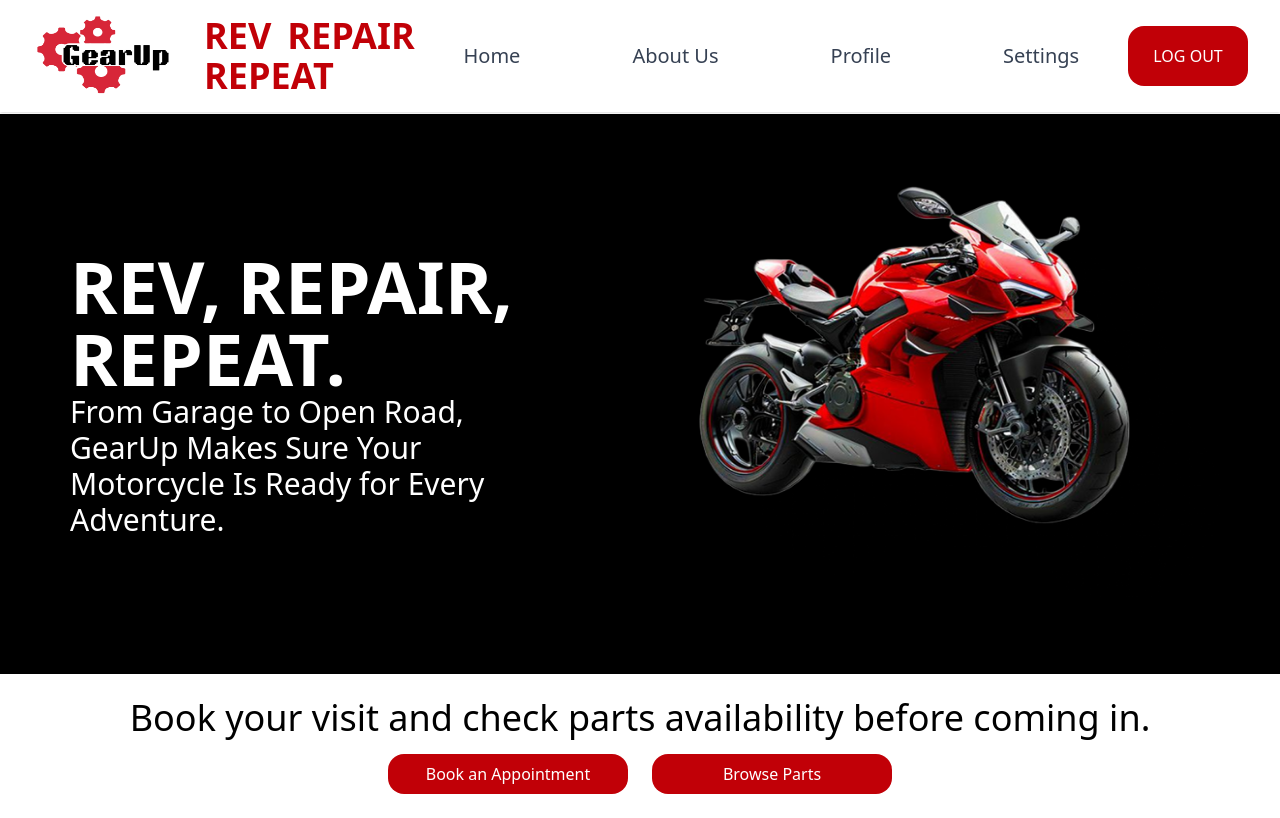
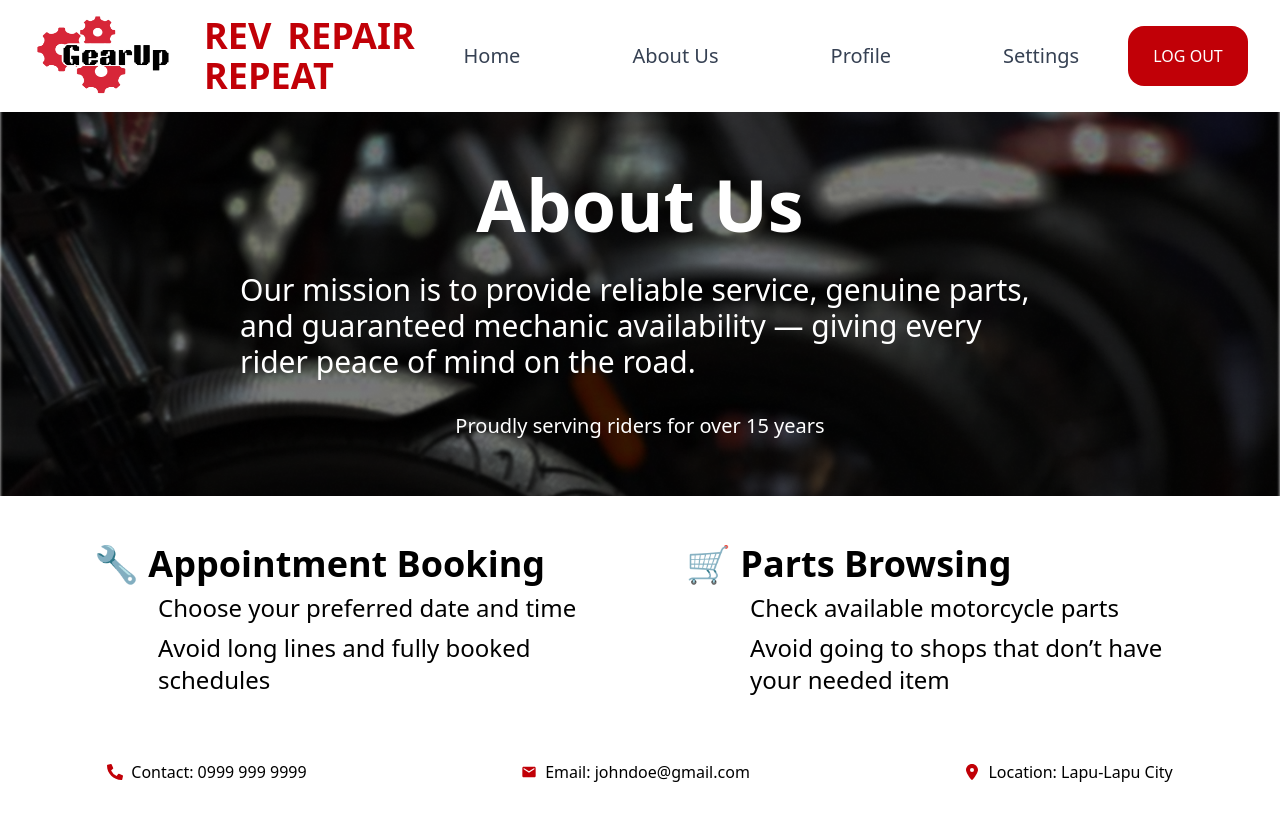
Before and after one commit to jellyayce/practice, a React (Vite) app in the folder my-project/: page / in a window 1280 px wide. Built offline with nearby package versions, Linux system fonts and the light colour scheme.

Commit message:
Added About Us Page

```diff
--- a/my-project/package.json
+++ b/my-project/package.json
@@ -13,6 +13,7 @@
     "@tailwindcss/vite": "^4.1.18",
     "react": "^19.2.0",
     "react-dom": "^19.2.0",
+    "react-icons": "^5.5.0",
     "tailwindcss": "^4.1.18"
   },
   "devDependencies": {
--- a/my-project/src/App.jsx
+++ b/my-project/src/App.jsx
@@ -1,12 +1,13 @@
 import { useState } from 'react'
 import Dashboard from './components/Dashboard'
+import AboutUs from './components/AboutUs'
 
 function App() {
   const [count, setCount] = useState(0)
 
   return (
     <>
-      <Dashboard></Dashboard>
+      <AboutUs></AboutUs>
     </>
   )
 }
--- /dev/null
+++ b/my-project/src/components/AboutUs.jsx
@@ -0,0 +1,47 @@
+import React from 'react'
+import Navbar from './Navbar'
+import { FaPhoneAlt } from "react-icons/fa";
+import { MdEmail } from "react-icons/md";
+import { FaLocationDot } from "react-icons/fa6";
+
+export default function AboutUs() {
+  return (
+    <div>
+        <Navbar></Navbar>
+        <div className="bg-[url('/pic2.png')] bg-cover bg-center w-full h-96 flex justify-center items-center">
+            <div className='flex flex-col items-center px-60 text-white gap-8'>
+                <h2 className='font-extrabold text-7xl'>About Us</h2>
+                <span className='text-3xl'>Our mission is to provide reliable service, genuine parts, and guaranteed mechanic availability — giving every rider peace of mind on the road.</span>
+                <span className='font-light text-xl'>Proudly serving riders for over 15 years </span>
+            </div>
+        </div>
+        <div className='flex flex-row justify-around p-12'>
+            <div className='flex flex-col w-125 gap-2'>
+                <h2 className='font-bold text-4xl'>🔧 Appointment Booking</h2>
+                <span className='text-2xl ml-16'>Choose your preferred date and time</span>
+                <span className='text-2xl ml-16'>Avoid long lines and fully booked schedules</span>
+
+            </div>
+            <div className='flex flex-col w-125 gap-2'>
+                <h2 className='font-bold text-4xl'>🛒 Parts Browsing</h2>
+                <span className='text-2xl ml-16'>Check available motorcycle parts</span>
+                <span className='text-2xl ml-16'>Avoid going to shops that don’t have your needed item</span>
+            </div>
+        </div>
+        <div className='flex flex-row justify-around mt-4'>
+            <div className='flex flex-row items-center gap-2'>
+                <FaPhoneAlt className='text-red-700'/>
+                <p>Contact: 0999 999 9999</p>
+            </div>
+            <div className='flex flex-row items-center gap-2'>
+                <MdEmail className='text-red-700'/>
+                <p>Email: johndoe@gmail.com</p>
+            </div>
+            <div className='flex flex-row items-center gap-2'>
+                <FaLocationDot className='text-red-700'/>
+                <p>Location: Lapu-Lapu City</p>
+            </div>
+        </div>
+    </div>
+  )
+}
```
Also changed, not shown: my-project/public/pic2.png (added), 1 other file (tests, documents, lock files or other folders).
